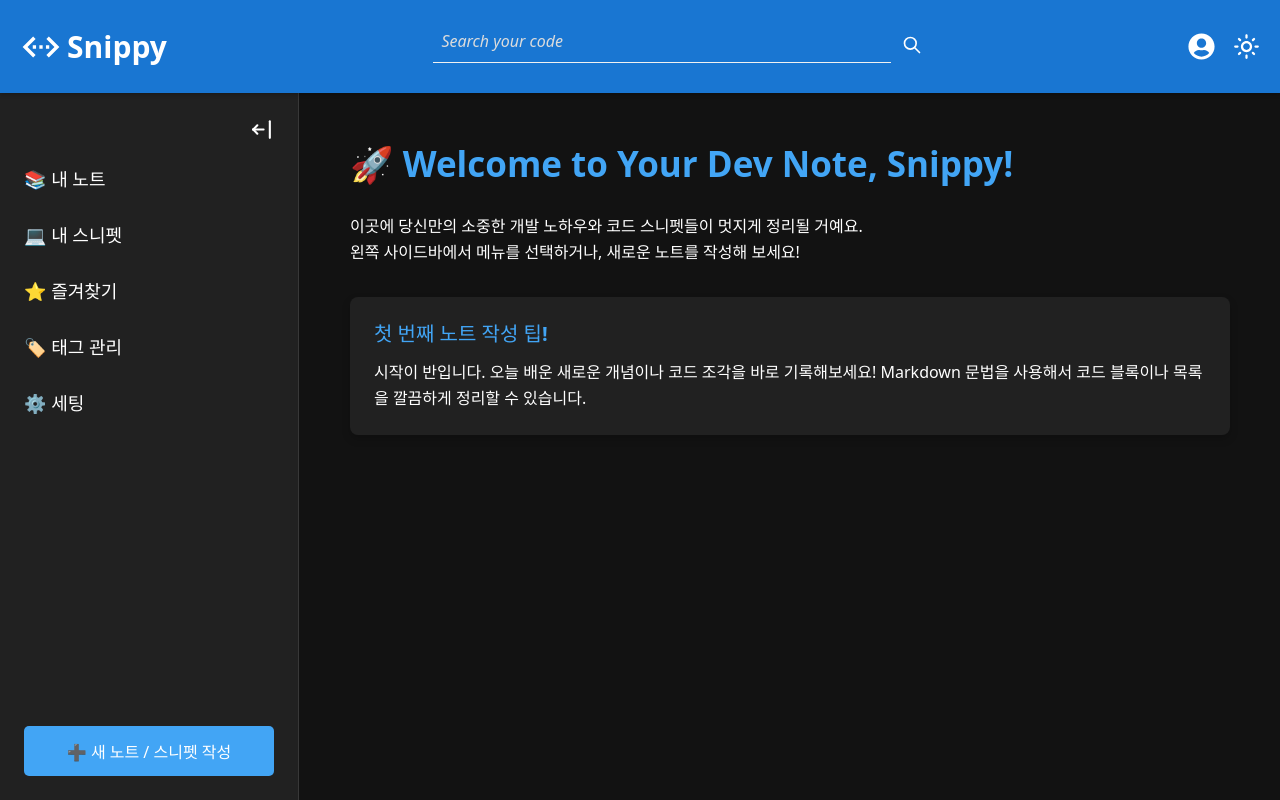
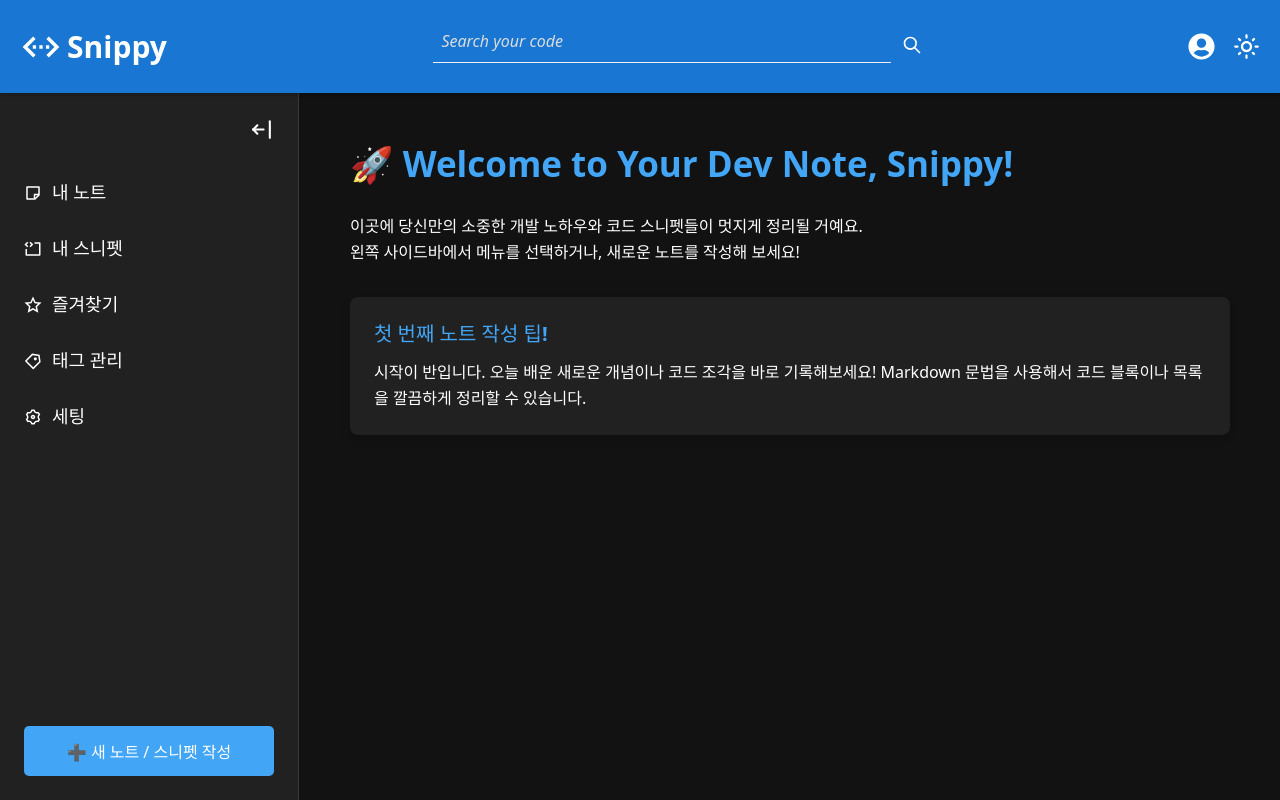
Before and after one commit to dbwlsyyy/Snippy, a React (Vite) app in the folder client/: page / in a window 1280 px wide. Built offline with nearby package versions, Linux system fonts and the light colour scheme.

Commit message:
feat: 아이콘 적용 및 컴포넌트로 재사용

```diff
--- a/client/src/components/SideBar.module.css
+++ b/client/src/components/SideBar.module.css
@@ -24,7 +24,7 @@
 .sidebarNavList {
     list-style: none;
     padding: 0;
-    margin: 0;
+    margin: 1.3rem 0 0 0;
 }
 
 .sidebarNavItem {
@@ -36,9 +36,12 @@
     text-decoration: none;
     color: var(--color-text);
     font-size: 1.8rem;
-    display: block;
+    display: flex;
     padding: 0.8rem 0;
     transition: color 0.2s;
+    justify-content: start;
+    align-items: center;
+    gap: 1rem;
 }
 
 .sidebarNavLink:hover {
--- a/client/src/components/SideBar.tsx
+++ b/client/src/components/SideBar.tsx
@@ -1,11 +1,38 @@
 import { useNavigate } from 'react-router-dom';
 import styles from './SideBar.module.css';
-import { TbArrowBarLeft } from 'react-icons/tb';
+import { TbArrowBarLeft, TbArrowBarRight } from 'react-icons/tb';
+import {
+    RiStickyNoteLine,
+    RiCodeBlock,
+    RiStarLine,
+    RiPriceTag3Line,
+    RiSettings3Line,
+} from 'react-icons/ri';
+
 import { useState } from 'react';
 
 export default function SideBar() {
     const navigate = useNavigate();
     const [isFolded, setIsFolded] = useState<boolean>(false);
+
+    interface SidebarItemProps {
+        icon: React.ReactNode;
+        label: string;
+        to: string;
+    }
+
+    const ItemComponent = ({ icon, label, to }: SidebarItemProps) => {
+        return (
+            <li className={styles.sidebarNavItem}>
+                <span
+                    className={styles.sidebarNavLink}
+                    onClick={() => navigate(to)}
+                >
+                    {icon} {label}
+                </span>
+            </li>
+        );
+    };
 
     return (
         <nav className={styles.sidebar}>
@@ -16,46 +43,31 @@ export default function SideBar() {
                 <TbArrowBarLeft />
             </div>
             <ul className={styles.sidebarNavList}>
-                <li className={styles.sidebarNavItem}>
-                    <span
-                        className={styles.sidebarNavLink}
-                        onClick={() => navigate('/notes')}
-                    >
-                        📚 내 노트
-                    </span>
-                </li>
-                <li className={styles.sidebarNavItem}>
-                    <span
-                        className={styles.sidebarNavLink}
-                        onClick={() => navigate('/snippets')}
-                    >
-                        💻 내 스니펫
-                    </span>
-                </li>
-                <li className={styles.sidebarNavItem}>
-                    <span
-                        className={styles.sidebarNavLink}
-                        onClick={() => navigate('/likes')}
-                    >
-                        ⭐️ 즐겨찾기
-                    </span>
-                </li>
-                <li className={styles.sidebarNavItem}>
-                    <span
-                        className={styles.sidebarNavLink}
-                        onClick={() => navigate('/tags')}
-                    >
-                        🏷️ 태그 관리
-                    </span>
-                </li>
-                <li className={styles.sidebarNavItem}>
-                    <span
-                        className={styles.sidebarNavLink}
-                        onClick={() => navigate('/settings')}
-                    >
-                        ⚙️ 세팅
-                    </span>
-                </li>
+                <ItemComponent
+                    icon={<RiStickyNoteLine />}
+                    label="내 노트"
+                    to="/notes"
+                />
+                <ItemComponent
+                    icon={<RiCodeBlock />}
+                    label="내 스니펫"
+                    to="/snippets"
+                />
+                <ItemComponent
+                    icon={<RiStarLine />}
+                    label="즐겨찾기"
+                    to="/likes"
+                />
+                <ItemComponent
+                    icon={<RiPriceTag3Line />}
+                    label="태그 관리"
+                    to="/tags"
+                />
+                <ItemComponent
+                    icon={<RiSettings3Line />}
+                    label="세팅"
+                    to="/settings"
+                />
             </ul>
             <button
                 className={styles.btnNewNote}
```
